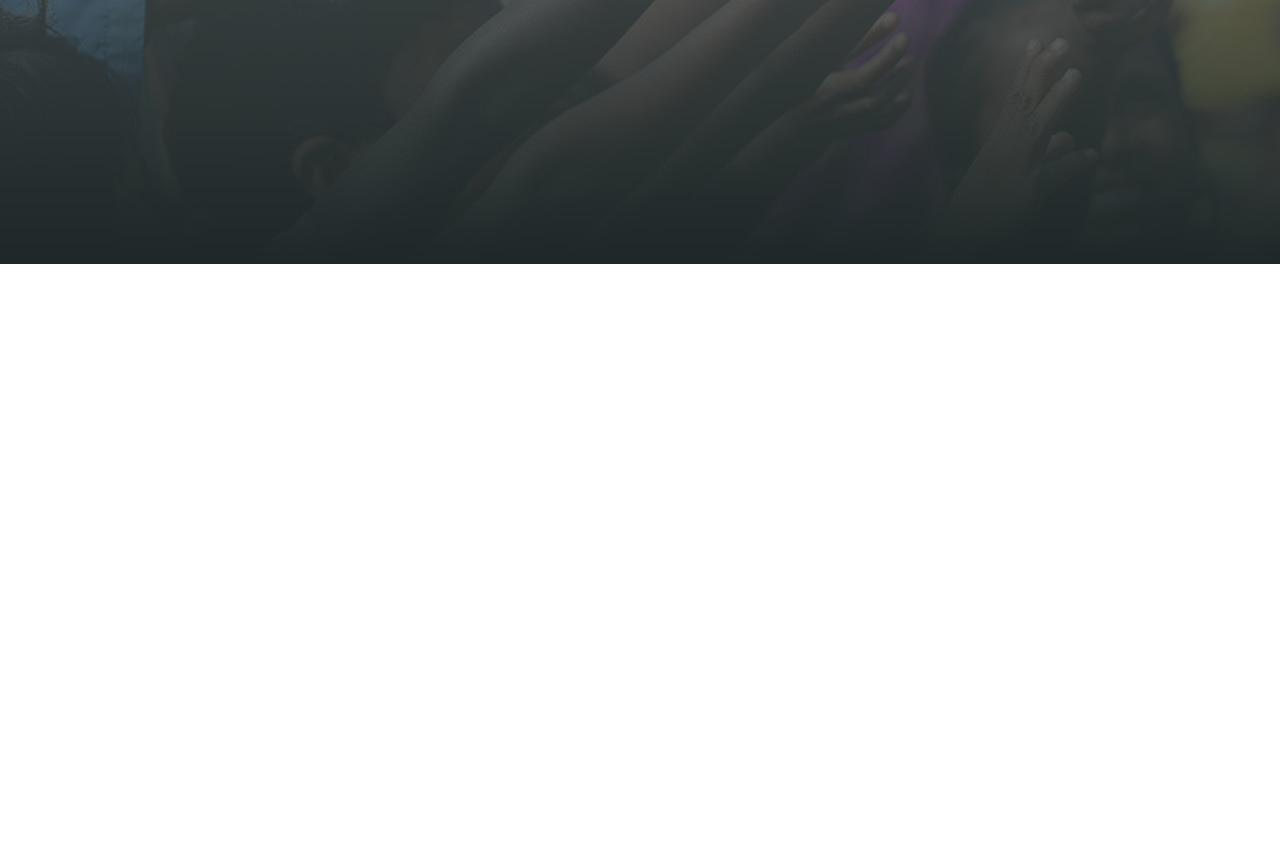
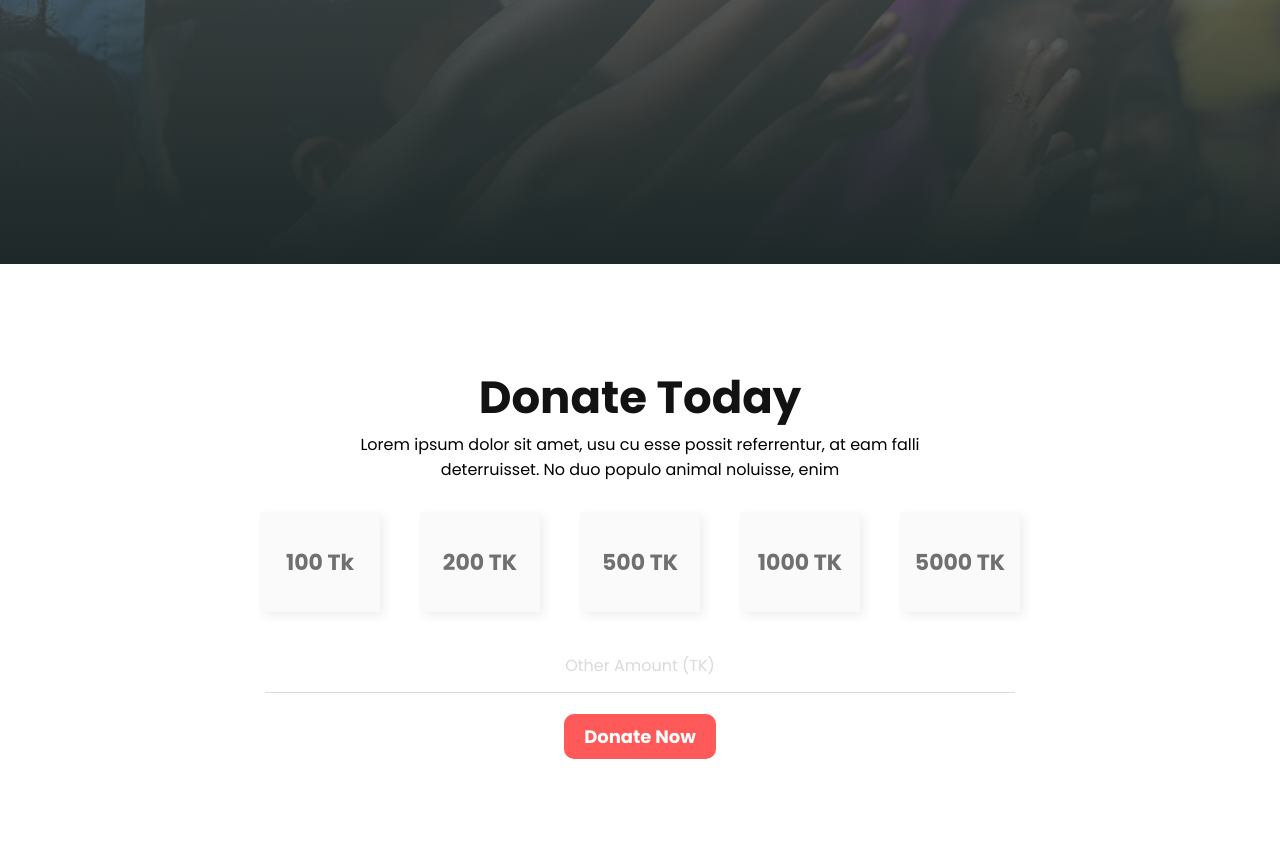
Before and after one commit to tanzilmia/First-Asignment-donation, a plain HTML site: page index.html in a window 1280 px wide. Shown: the part 536-1386 px from the top of the page. Before the commit the page ends 800 px from the top, so only its background shows below. Drawn offline with Linux system fonts and the light colour scheme.

Commit message:
add donate section

```diff
--- a/css/style.css
+++ b/css/style.css
@@ -47,3 +47,55 @@ color: #fff;
 .common__p{
     font-size: 16px;
 }
+
+/* donate section */
+.donate__container{
+    width: 900px;
+    margin: 0 auto;
+    text-align: center;
+}
+.common__title{
+    font-size: 45px;
+    color: #121212;
+}
+.flex_div{
+ display: flex;
+ align-items: center;
+ justify-content: center;
+ padding: 30px 0px;
+}
+.donate__amaount{
+    height: 100px;
+    width: 120px;
+    margin: 0 20px;
+    background-color: #FAFAFA;
+    align-items: center;
+    display: flex;
+    align-items: center;
+    justify-content: center;
+    box-shadow: 4px 4px 10px #efefef;
+
+
+}
+.donate__amaount p{
+    font-size: 22px;
+    font-weight: bold;
+    color: #707070;
+}
+.input__box{
+    width: 750px;
+    margin: 0 auto;
+    margin-bottom: 30px;
+    border-bottom: 1px solid #DADADA;
+
+}
+.amount__input{
+    height: 50px;
+    border: none;
+    outline: none;
+}
+.amount__input::placeholder{
+    text-align: center;
+    font-size: 16px;
+    color: #DADADA;
+}
--- a/index.html
+++ b/index.html
@@ -22,6 +22,25 @@
         </div>
     </section>
 
+    <!-- donate pakage section -->
+    <section class="section_wrapping">
+        <div class="donate__container">
+            <h1 class="common__title">Donate Today</h1>
+            <P>Lorem ipsum dolor sit amet, usu cu esse possit referrentur, at eam falli  <br>
+                deterruisset. No duo populo animal noluisse, enim</P>
+            <div class="flex_div ">
+                <div class="donate__amaount"><p>100 Tk</p></div>
+                <div class="donate__amaount"><p>200 TK</p></div>
+                <div class="donate__amaount"><p>500 TK</p></div>
+                <div class="donate__amaount"><p>1000 TK</p> </div>
+                <div class="donate__amaount"><p>5000 TK</p> </div>
+            </div>
+            <div class="input__box">
+                <input type="text" class="amount__input" placeholder="Other Amount (TK)">
+            </div>
+            <a href="#" target="_blank" class="common__btn">Donate Now</a>
+        </div>
+    </section>
 
 </body>
 </html>
```
